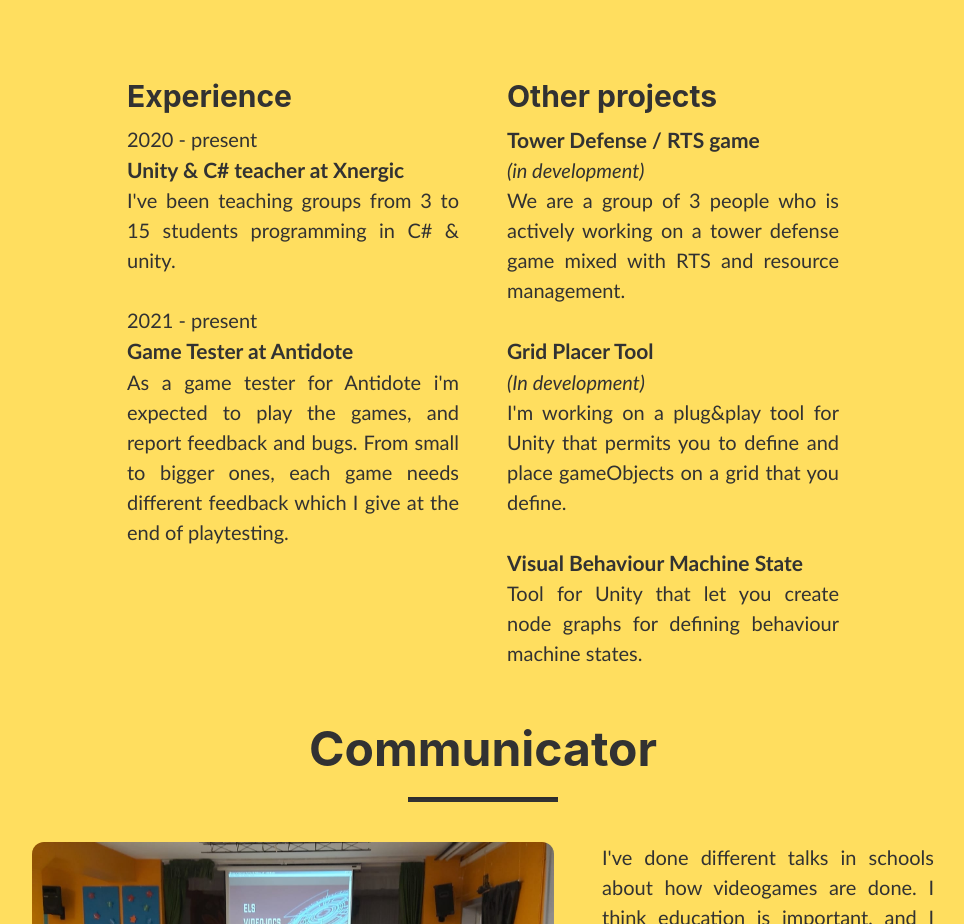
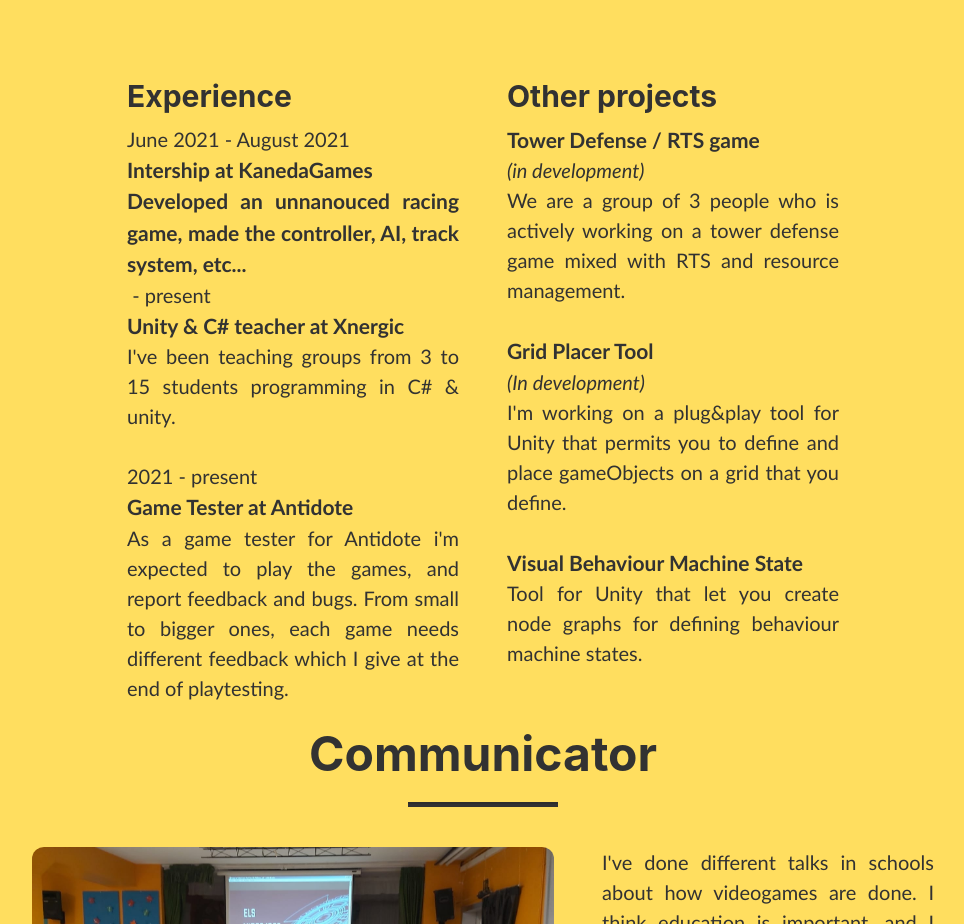
Before and after one commit to JoanOrtiga/JoanOrtiga.github.io, a plain HTML site: page index.html in a window 1280 px wide. Shown: the part 2200-3124 px from the top of the page, without its empty margins (157-1121 px from the left). Drawn offline with nearby package versions, Linux system fonts and the light colour scheme; a web font is replaced by a local one.

Commit message:
Update index.html

```diff
--- a/index.html
+++ b/index.html
@@ -303,7 +303,7 @@
                 <div class="row">
                     <div class="col-lg-4 ml-auto">
                         <h2 style="font-size: 30px" class="page-section-heading d-inline-block text-grey">Experience</h2>
-                        <p class="pre-wrap lead"  style="text-align: justify; text-justify: inter-word;">2020 - present<br/><strong>Unity & C# teacher at Xnergic</strong><br/>I've been teaching groups from 3 to 15 students programming in C# & unity.
+                        <p class="pre-wrap lead"  style="text-align: justify; text-justify: inter-word;">June 2021 - August 2021<br/><strong>Intership at KanedaGames<br/>Developed an unnanouced racing game, made the controller, AI, track system, etc...<br/></strong> - present<br/><strong>Unity & C# teacher at Xnergic</strong><br/>I've been teaching groups from 3 to 15 students programming in C# & unity.
                             <br/>2021 - present<br/><strong>Game Tester at Antidote</strong><br/>As a game tester for Antidote i'm expected to play the games, and report feedback and bugs. From small to bigger ones, each game needs different feedback which I give at the end of playtesting.</p>
                     </div>
                     <div class="col-lg-4 mr-auto">
```
